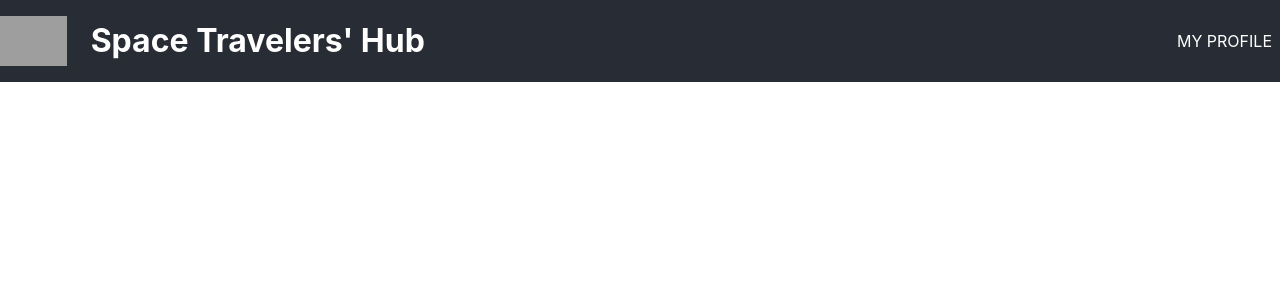
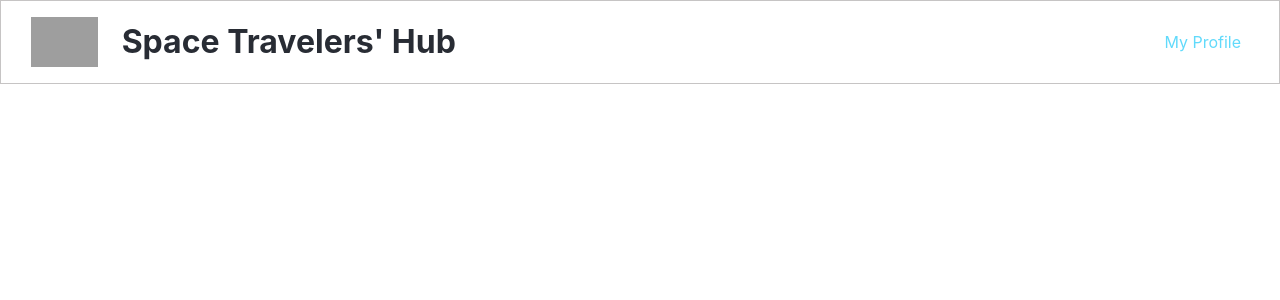
Before and after one commit to Wahaj-Ali/spacetravelers-hub, a React (Create React App) app: page / in a window 1280 px wide. Shown: the top 300 px of the page. Built offline with nearby package versions, Linux system fonts and the light colour scheme; grey boxes are pictures that could not be loaded.

Commit message:
Change markup for header section

```diff
--- a/src/App.css
+++ b/src/App.css
@@ -8,12 +8,15 @@
 }
 
 .App-header {
-  background-color: #282c34;
+  background-color: #fff;
   display: flex;
   align-items: center;
   justify-content: space-between;
   gap: 24px;
-  color: white;
+  color: #282c34;
+  box-shadow: 0 10px 10px 5px #fff;
+  border: 1px solid #b3b1b1bf;
+  padding: 0 30px;
 }
 
 .MenuNav {
@@ -36,9 +39,15 @@
   text-decoration: none;
   text-transform: uppercase;
   cursor: pointer;
-  color: white;
+  color: #61dafb;;
+  text-transform: capitalize;
+}
+
+.NavBar a:hover {
+  color: #282c34;
 }
 
 .NavBar a:focus {
+  color: #282c34;
   text-decoration: underline;
 }
```
